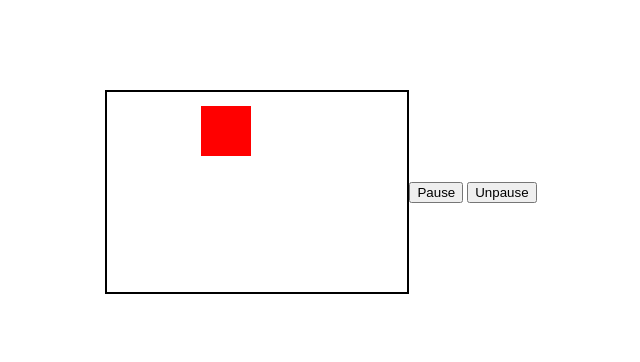
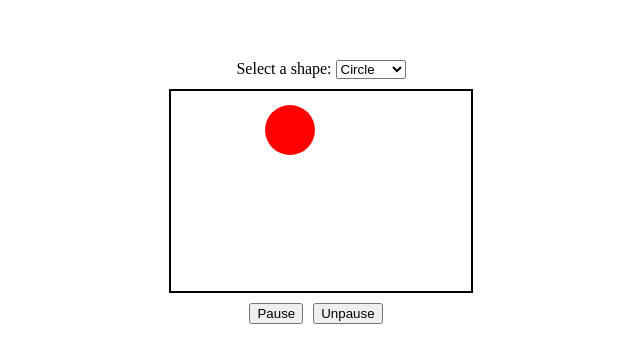
Before and after one commit to ConnorSpendlove/Physics-Sandbox, a plain HTML site: page index.html in a window 1280 px wide. Shown: the part 208-570 px from the top of the page, without its empty margins (319-959 px from the left). Drawn offline with Linux system fonts and the light colour scheme.

Commit message:
centered content/added shape options

```diff
--- a/index.html
+++ b/index.html
@@ -3,13 +3,21 @@
 <head>
     <meta charset="UTF-8">
     <meta name="viewport" content="width=device-width, initial-scale=1.0">
-    <title>Trapped Square</title>
+    <title>Trapped Shapes</title>
     <link rel="stylesheet" href="styles.css">
 </head>
 <body>
     <div id="container">
+        <div id="shape-selector">
+            <label for="shape">Select a shape:</label>
+            <select id="shape">
+                <option value="circle">Circle</option>
+                <option value="square">Square</option>
+                <option value="triangle">Triangle</option>
+            </select>
+        </div>
         <div id="box">
-            <div id="square"></div>
+            <div id="shape-container"></div>
         </div>
         <div id="buttons">
             <button id="pause">Pause</button>
--- a/script.js
+++ b/script.js
@@ -1,37 +1,86 @@
 document.addEventListener("DOMContentLoaded", function() {
-    const square = document.getElementById('square');
+    const shapeContainer = document.getElementById('shape-container');
     const box = document.getElementById('box');
+    const shapeSelector = document.getElementById('shape');
     const pauseButton = document.getElementById('pause');
     const unpauseButton = document.getElementById('unpause');
 
-    let positionX = 0;
-    let positionY = 0;
-    let velocityX = 2;
-    let velocityY = 2;
     let paused = false;
     let animationId;
 
-    function moveSquare() {
+    function moveShape(shape, velocityX, velocityY) {
+        let positionX = 0;
+        let positionY = 0;
+
+        function updatePosition() {
+            if (!paused) {
                 positionX += velocityX;
                 positionY += velocityY;
 
                 const boxWidth = box.offsetWidth;
                 const boxHeight = box.offsetHeight;
-        const squareWidth = square.offsetWidth;
-        const squareHeight = square.offsetHeight;
+                const shapeWidth = shape.offsetWidth;
+                const shapeHeight = shape.offsetHeight;
 
                 // Check collision with box edges
-        if (positionX <= 0 || positionX + squareWidth >= boxWidth) {
+                if (positionX <= 0 || positionX + shapeWidth >= boxWidth) {
                     velocityX = -velocityX; // Reverse direction on X-axis
                 }
-        if (positionY <= 0 || positionY + squareHeight >= boxHeight) {
+                if (positionY <= 0 || positionY + shapeHeight >= boxHeight) {
                     velocityY = -velocityY; // Reverse direction on Y-axis
                 }
 
-        square.style.left = positionX + 'px';
-        square.style.top = positionY + 'px';
+                shape.style.left = positionX + 'px';
+                shape.style.top = positionY + 'px';
+            }
 
-        animationId = requestAnimationFrame(moveSquare);
+            animationId = requestAnimationFrame(updatePosition);
+        }
+
+        updatePosition();
+    }
+
+    function createCircle() {
+        const circle = document.createElement('div');
+        circle.classList.add('circle');
+        shapeContainer.appendChild(circle);
+        moveShape(circle, 2, 2);
+    }
+
+    function createSquare() {
+        const square = document.createElement('div');
+        square.classList.add('square');
+        shapeContainer.appendChild(square);
+        moveShape(square, 2, 2);
+    }
+
+    function createTriangle() {
+        const triangle = document.createElement('div');
+        triangle.classList.add('triangle');
+        shapeContainer.appendChild(triangle);
+        moveShape(triangle, 2, 2);
+    }
+
+    function clearShapes() {
+        shapeContainer.innerHTML = '';
+    }
+
+    function handleShapeSelection() {
+        clearShapes();
+        const selectedShape = shapeSelector.value;
+        switch (selectedShape) {
+            case 'circle':
+                createCircle();
+                break;
+            case 'square':
+                createSquare();
+                break;
+            case 'triangle':
+                createTriangle();
+                break;
+            default:
+                break;
+        }
     }
 
     pauseButton.addEventListener('click', function() {
@@ -44,9 +93,10 @@ document.addEventListener("DOMContentLoaded", function() {
             return; // Do nothing if animation is already running
         }
         paused = false;
-        moveSquare();
+        handleShapeSelection();
     });
 
-    // Start animation initially
-    moveSquare();
+    // Initial setup
+    handleShapeSelection();
+    shapeSelector.addEventListener('change', handleShapeSelection);
 });
--- a/styles.css
+++ b/styles.css
@@ -1,13 +1,25 @@
 body, html {
+    display: flex;
+    justify-content: center;
+    align-items: center;
     height: 100%;
     margin: 0;
 }
 
 #container {
     display: flex;
+    flex-direction: column;
+    align-items: center;
     justify-content: center;
-    align-items: center;
     height: 100%;
+}
+
+#shape-selector {
+    margin-bottom: 10px;
+}
+
+#shape-container {
+    position: relative;
 }
 
 #box {
@@ -16,13 +28,39 @@ body, html {
     height: 200px;
     border: 2px solid black;
     overflow: hidden;
+    margin-bottom: 10px;
 }
 
-#square {
+.circle, .square, .triangle {
     position: absolute;
+    background-color: red;
+}
+
+.circle {
+    border-radius: 50%;
     width: 50px;
     height: 50px;
-    background-color: red;
-    left: 0;
-    top: 0;
 }
+
+.square {
+    width: 50px;
+    height: 50px;
+}
+
+.triangle {
+    width: 0;
+    height: 0;
+    border-left: 25px solid transparent;
+    border-right: 25px solid transparent;
+    border-bottom: 50px solid red;
+    position: absolute;
+}
+
+#buttons {
+    display: flex;
+    justify-content: center;
+}
+
+#buttons button {
+    margin-right: 10px;
+}
```
Lines whose indentation alone changed are shown as unchanged.
